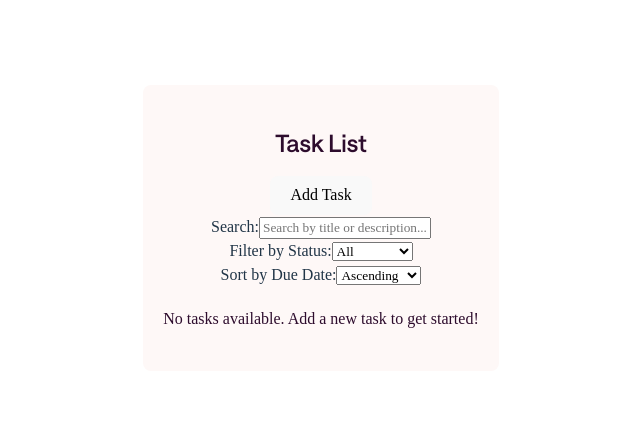
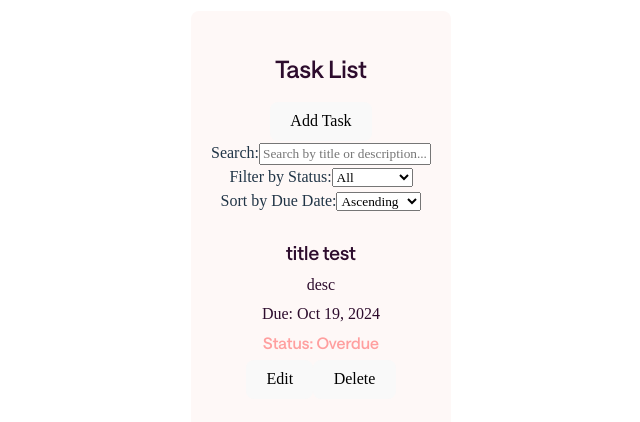
Before and after one commit to kiketordera/taskmaster, a Vue app: page / in a window 1280 px wide. Shown: the part 172-594 px from the top of the page, without its empty margins (319-959 px from the left). Built offline with nearby package versions, Linux system fonts and the light colour scheme; data requests are answered from the project's data file.

Commit message:
feat(api): integrate backend API to persist tasks

```diff
--- /dev/null
+++ b/db.json
@@ -0,0 +1,11 @@
+{
+  "tasks": [
+    {
+      "id": "07f0",
+      "title": "title test",
+      "description": "desc",
+      "dueDate": "2024-10-19",
+      "status": "overdue"
+    }
+  ]
+}
--- a/package.json
+++ b/package.json
@@ -8,9 +8,11 @@
     "build": "vue-tsc -b && vite build",
     "preview": "vite preview",
     "storybook": "storybook dev -p 6006",
-    "build-storybook": "storybook build"
+    "build-storybook": "storybook build",
+    "json-server": "json-server --watch db.json --port 3000"
   },
   "dependencies": {
+    "axios": "^1.7.7",
     "pinia": "^2.2.2",
     "sass": "^1.79.3",
     "uuid": "^10.0.0",
@@ -27,6 +29,7 @@
     "@storybook/vue3": "^8.3.3",
     "@storybook/vue3-vite": "^8.3.3",
     "@vitejs/plugin-vue": "^5.1.2",
+    "json-server": "^1.0.0-beta.3",
     "sass-embedded": "^1.79.3",
     "storybook": "^8.3.3",
     "ts-loader": "^9.5.1",
--- a/src/components/TaskForm.vue
+++ b/src/components/TaskForm.vue
@@ -47,6 +47,17 @@
         {{ errors.dueDate }}
       </span>
     </div>
+    <button type="submit" :disabled="isSubmitting">
+      {{
+        isSubmitting
+          ? isEditMode
+            ? "Updating..."
+            : "Adding..."
+          : isEditMode
+          ? "Update Task"
+          : "Add Task"
+      }}
+    </button>
 
     <div class="form-group">
       <label for="status">Status</label>
@@ -66,9 +77,12 @@
           {{ statusOption }}
         </option>
       </select>
-      <span v-if="errors.status" id="status-error" class="error-message">
-        {{ errors.status }}
-      </span>
+    </div>
+    <span v-if="errors.status" id="status-error" class="error-message">
+      {{ errors.status }}
+    </span>
+    <div v-if="isSubmitting" class="loading">
+      {{ isEditMode ? "Updating task..." : "Adding task..." }}
     </div>
 
     <button type="submit" :disabled="isSubmitting">
@@ -82,6 +96,10 @@
           : "Add Task"
       }}
     </button>
+
+    <div v-if="formError" class="error">
+      {{ formError }}
+    </div>
 
     <div v-if="successMessage" class="success-message">
       {{ successMessage }}
@@ -122,6 +140,7 @@ export default defineComponent({
 
     const isSubmitting = ref(false);
     const successMessage = ref("");
+    const formError = ref<string | null>(null);
     const statusOptions = Object.values(TaskStatus);
 
     watch(
@@ -172,6 +191,7 @@ export default defineComponent({
 
       isSubmitting.value = true;
       successMessage.value = "";
+      formError.value = null;
 
       try {
         if (isEditMode.value && props.task) {
@@ -182,7 +202,7 @@ export default defineComponent({
             dueDate: dueDate.value,
             status: status.value as TaskStatus,
           };
-          taskStore.editTask(updatedTask);
+          await taskStore.editTask(updatedTask);
           successMessage.value = "Task updated successfully!";
         } else {
           const newTask: NewTask = {
@@ -191,11 +211,10 @@ export default defineComponent({
             dueDate: dueDate.value,
             status: status.value as TaskStatus,
           };
-          taskStore.addTask(newTask);
+          await taskStore.addTask(newTask);
           successMessage.value = "Task added successfully!";
         }
 
-        // Reset form fields if adding a new task
         if (!isEditMode.value) {
           title.value = "";
           description.value = "";
@@ -204,10 +223,13 @@ export default defineComponent({
         }
 
         emit("close");
-      } catch (error) {
+      } catch (err) {
+        formError.value = isEditMode.value
+          ? "Failed to update task."
+          : "Failed to add task.";
         console.error(
           `Failed to ${isEditMode.value ? "update" : "add"} task:`,
-          error
+          err
         );
       } finally {
         isSubmitting.value = false;
@@ -224,11 +246,51 @@ export default defineComponent({
       errors,
       isSubmitting,
       successMessage,
+      formError,
       isEditMode,
     };
   },
 });
 </script>
+
+<!-- <style scoped>
+.task-form {
+  display: flex;
+  flex-direction: column;
+  gap: 1rem;
+}
+
+.form-group {
+  display: flex;
+  flex-direction: column;
+}
+
+.input-error {
+  border-color: #e74c3c;
+}
+
+.error-message {
+  color: #e74c3c;
+  font-size: 0.875rem;
+}
+
+.loading {
+  margin: 1rem 0;
+  font-style: italic;
+  color: #555;
+}
+
+.error {
+  margin: 1rem 0;
+  color: #e74c3c;
+  font-weight: bold;
+}
+
+.success-message {
+  margin-top: 1rem;
+  color: #2ecc71;
+}
+</style> -->
 
 <style lang="scss" scoped>
 .task-form {
--- a/src/components/TaskList.vue
+++ b/src/components/TaskList.vue
@@ -37,11 +37,17 @@
       </div>
     </div>
 
+    <div v-if="isLoading" class="loading">Loading tasks...</div>
+
+    <div v-if="error" class="error">
+      {{ error }}
+    </div>
+
     <Modal v-if="isFormVisible" @close="closeForm">
       <TaskForm :task="selectedTask" @close="closeForm" />
     </Modal>
 
-    <EmptyState v-if="filteredAndSortedTasks.length === 0">
+    <EmptyState v-if="!isLoading && filteredAndSortedTasks.length === 0">
       No tasks available. Add a new task to get started!
     </EmptyState>
     <ul v-else>
@@ -57,7 +63,7 @@
 </template>
 
 <script lang="ts">
-import { defineComponent, ref, computed } from "vue";
+import { defineComponent, ref, computed, onMounted } from "vue";
 import { useTaskStore } from "../stores/taskStore";
 import TaskForm from "./TaskForm.vue";
 import TaskItem from "./TaskItem.vue";
@@ -76,10 +82,9 @@ export default defineComponent({
   setup() {
     const taskStore = useTaskStore();
 
+    const searchQuery = ref<string>("");
     const statusFilter = ref<string>("");
     const dueDateSort = ref<string>("asc");
-
-    const searchQuery = ref<string>("");
 
     const statusOptions = Object.values(TaskStatus);
 
@@ -126,9 +131,13 @@ export default defineComponent({
       isFormVisible.value = true;
     };
 
-    const handleDelete = (taskId: string) => {
-      taskStore.deleteTask(taskId);
+    const handleDelete = async (taskId: string) => {
+      await taskStore.deleteTask(taskId);
     };
+
+    onMounted(async () => {
+      await taskStore.fetchTasks();
+    });
 
     return {
       searchQuery,
@@ -142,6 +151,8 @@ export default defineComponent({
       selectedTask,
       handleEdit,
       handleDelete,
+      isLoading: taskStore.isLoading,
+      error: taskStore.error,
     };
   },
 });
--- /dev/null
+++ b/src/services/taskService.ts
@@ -0,0 +1,45 @@
+import axios from "axios";
+import { Task, NewTask, TaskStatus } from "../types/task";
+
+const apiUrl = "http://localhost:3000/tasks";
+
+export const taskService = {
+  async fetchTasks(): Promise<Task[]> {
+    const response = await axios.get<Task[]>(apiUrl);
+    return response.data;
+  },
+
+  async addTask(task: NewTask): Promise<Task> {
+    const response = await axios.post<Task>(apiUrl, task);
+    return response.data;
+  },
+
+  async editTask(updatedTask: Task): Promise<Task> {
+    const response = await axios.put<Task>(
+      `${apiUrl}/${updatedTask.id}`,
+      updatedTask
+    );
+    return response.data;
+  },
+
+  async deleteTask(taskId: string): Promise<void> {
+    await axios.delete(`${apiUrl}/${taskId}`);
+  },
+
+  async changeTaskStatus(taskId: string, newStatus: TaskStatus): Promise<Task> {
+    const task = await this.getTaskById(taskId);
+    if (!task) throw new Error("Task not found");
+    const updatedTask: Task = { ...task, status: newStatus };
+    return this.editTask(updatedTask);
+  },
+
+  async getTaskById(taskId: string): Promise<Task | undefined> {
+    try {
+      const response = await axios.get<Task>(`${apiUrl}/${taskId}`);
+      return response.data;
+    } catch (error) {
+      console.error("Error fetching task by ID:", error);
+      return undefined;
+    }
+  },
+};
--- a/src/stores/taskStore.ts
+++ b/src/stores/taskStore.ts
@@ -1,38 +1,99 @@
 import { defineStore } from "pinia";
 import { ref } from "vue";
-import { Task, TaskStatus } from "../types/task";
-import { v4 as uuidv4 } from 'uuid';
-
+import { Task, TaskStatus, NewTask } from "../types/task";
+import { taskService } from "../services/taskService";
 
 export const useTaskStore = defineStore("task", () => {
   const tasks = ref<Task[]>([]);
+  const isLoading = ref<boolean>(false);
+  const error = ref<string | null>(null);
 
-  const addTask = (task: Omit<Task, 'id'>) => {
-    const newTask: Task = { ...task, id: uuidv4() };
-    tasks.value.push(newTask);
-  };
-
-
-  const editTask = (updatedTask: Task) => {
-    const index = tasks.value.findIndex((task) => task.id === updatedTask.id);
-    if (index !== -1) {
-      tasks.value[index] = updatedTask;
+  const fetchTasks = async () => {
+    isLoading.value = true;
+    error.value = null;
+    try {
+      const fetchedTasks = await taskService.fetchTasks();
+      if (Array.isArray(fetchedTasks)) {
+        tasks.value = fetchedTasks;
+      } else {
+        console.log("fetchedTasks", fetchedTasks)
+        throw new Error("Fetched tasks is not an array.");
+      }
+    } catch (err) {
+      error.value = "Failed to fetch tasks.";
+      console.error(err);
+    } finally {
+      isLoading.value = false;
     }
   };
 
-  const deleteTask = (taskId: string) => {
-    tasks.value = tasks.value.filter((task) => task.id !== taskId);
+  const addTask = async (task: NewTask) => {
+    isLoading.value = true;
+    error.value = null;
+    try {
+      const newTask = await taskService.addTask(task);
+      tasks.value.push(newTask);
+    } catch (err) {
+      error.value = "Failed to add task.";
+      console.error(err);
+    } finally {
+      isLoading.value = false;
+    }
   };
 
-  const changeTaskStatus = (taskId: string, newStatus: TaskStatus) => {
-    const task = tasks.value.find((t) => t.id === taskId);
-    if (task) {
-      task.status = newStatus;
+  const editTask = async (updatedTask: Task) => {
+    isLoading.value = true;
+    error.value = null;
+    try {
+      const editedTask = await taskService.editTask(updatedTask);
+      const index = tasks.value.findIndex((task) => task.id === editedTask.id);
+      if (index !== -1) {
+        tasks.value[index] = editedTask;
+      }
+    } catch (err) {
+      error.value = "Failed to update task.";
+      console.error(err);
+    } finally {
+      isLoading.value = false;
+    }
+  };
+
+  const deleteTask = async (taskId: string) => {
+    isLoading.value = true;
+    error.value = null;
+    try {
+      await taskService.deleteTask(taskId);
+      tasks.value = tasks.value.filter((task) => task.id !== taskId);
+    } catch (err) {
+      error.value = "Failed to delete task.";
+      console.error(err);
+    } finally {
+      isLoading.value = false;
+    }
+  };
+
+  const changeTaskStatus = async (taskId: string, newStatus: TaskStatus) => {
+    isLoading.value = true;
+    error.value = null;
+    try {
+      const updatedTask = await taskService.changeTaskStatus(taskId, newStatus);
+      const index = tasks.value.findIndex((task) => task.id === updatedTask.id);
+      if (index !== -1) {
+        tasks.value[index] = updatedTask;
+      }
+    } catch (err) {
+      error.value = "Failed to change task status.";
+      console.error(err);
+    } finally {
+      isLoading.value = false;
     }
   };
 
   return {
     tasks,
+    isLoading,
+    error,
+    fetchTasks,
     addTask,
     editTask,
     deleteTask,
```
Also changed, not shown: 2 other files (tests, documents, lock files or other folders).
